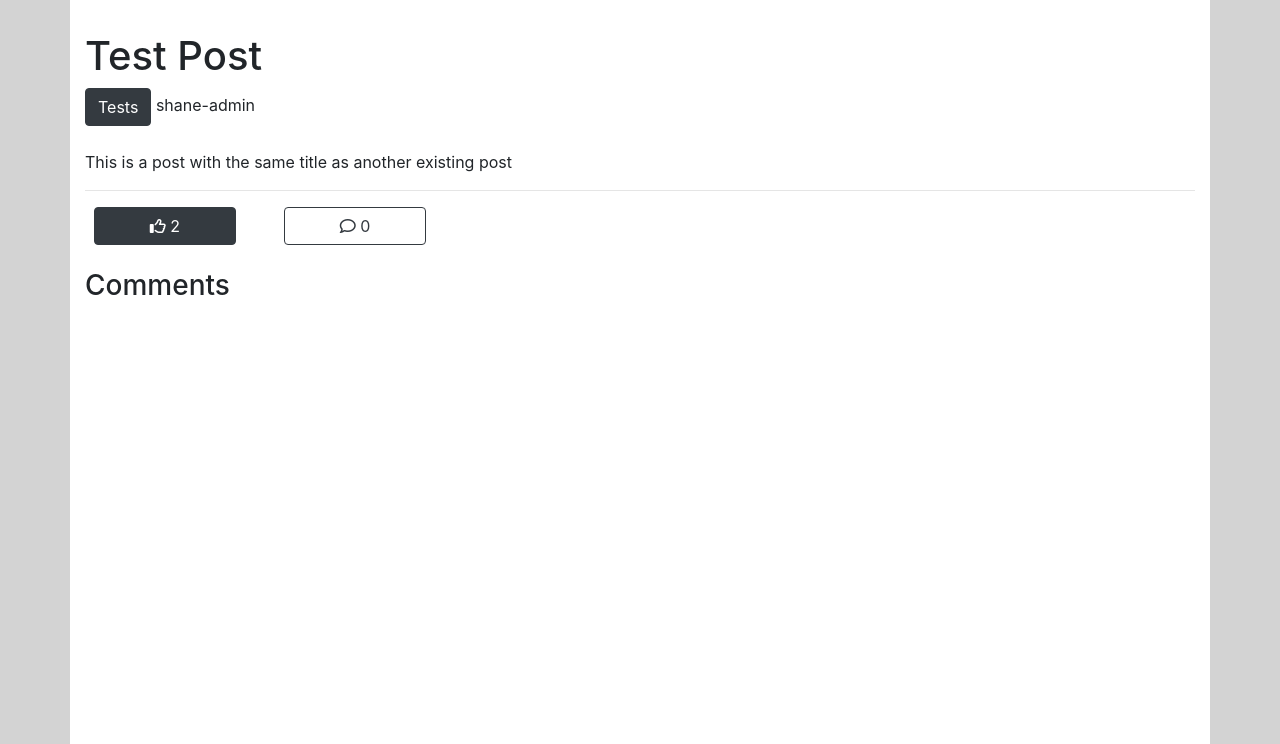
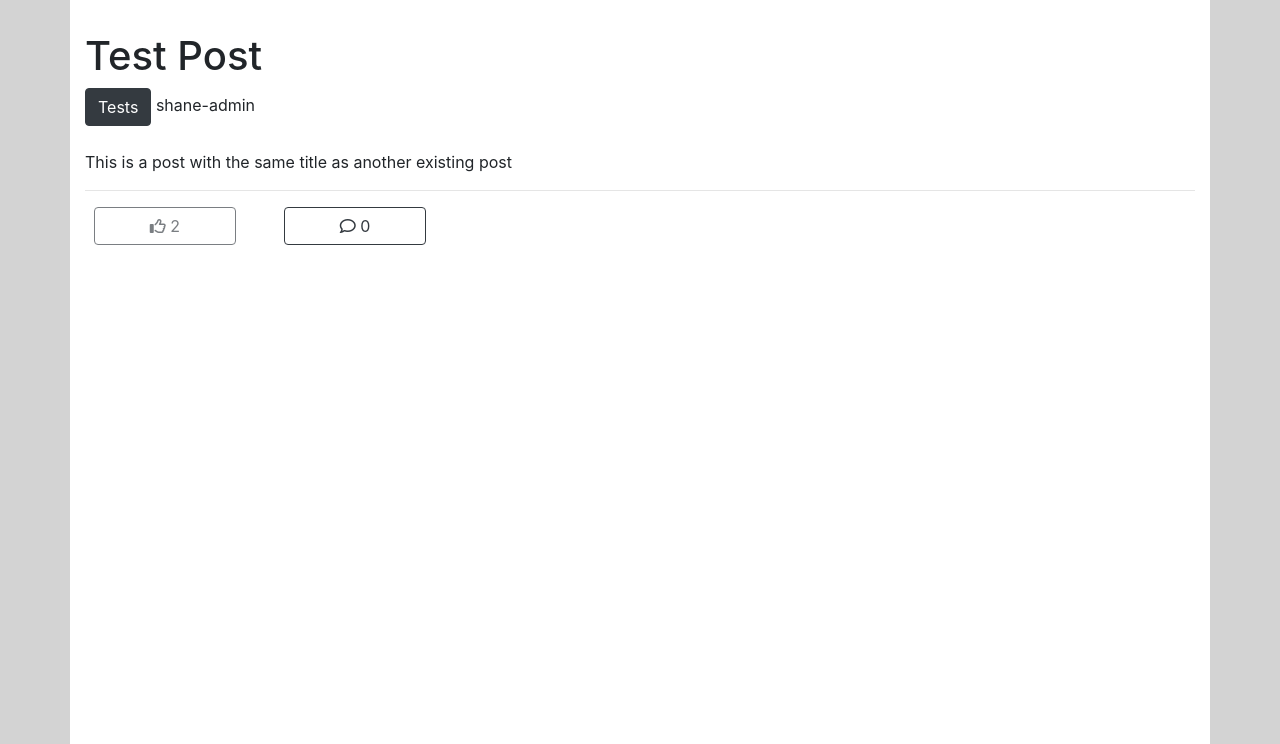
Before and after one commit to ShaneByrne0963/conversate-dot-com, a Django app: a page that uses templates/view_full_post.html in a window 1280 px wide. Shown: the part 56-800 px from the top of the page. Run offline with Django 3.2, Linux system fonts and the light colour scheme; data comes from the database, SQL or seed files in the repository; both versions use the stored data as it was after the commit; some libraries are stand-ins or nearby versions.

Commit message:
Update like button to be visually disabled if not logged in

```diff
--- a/templates/view_full_post.html
+++ b/templates/view_full_post.html
@@ -27,7 +27,7 @@
                     </button>
                 </form>
             {% else %}
-                <span class="btn btn-dark btn-block">
+                <span class="btn btn-outline-dark btn-block disabled">
                     <i class="fa-regular fa-thumbs-up"></i>
                     {{ post.number_of_likes }}
                 </span>
@@ -45,7 +45,7 @@
         </div>
     </div>
     <br>
-    <!-- Comment input when  -->
+    <!-- Comment input when the user is logged in -->
     {% if user.is_authenticated %}
         <form method="POST">
             {% csrf_token %}
@@ -61,7 +61,9 @@
         </form>
     {% endif %}
 
+    <!-- Comments section -->
     <div id="comments">
+        {% if comments %}
             <h3>Comments</h3>
             <br>
             {% for comment in comments %}
@@ -72,5 +74,6 @@
                     <hr>
                 {% endif %}
             {% endfor %}
+        {% endif %}
     </div>
 {% endblock %}
```
Also changed, not shown: db.sqlite3. Lines whose indentation alone changed are shown as unchanged.
